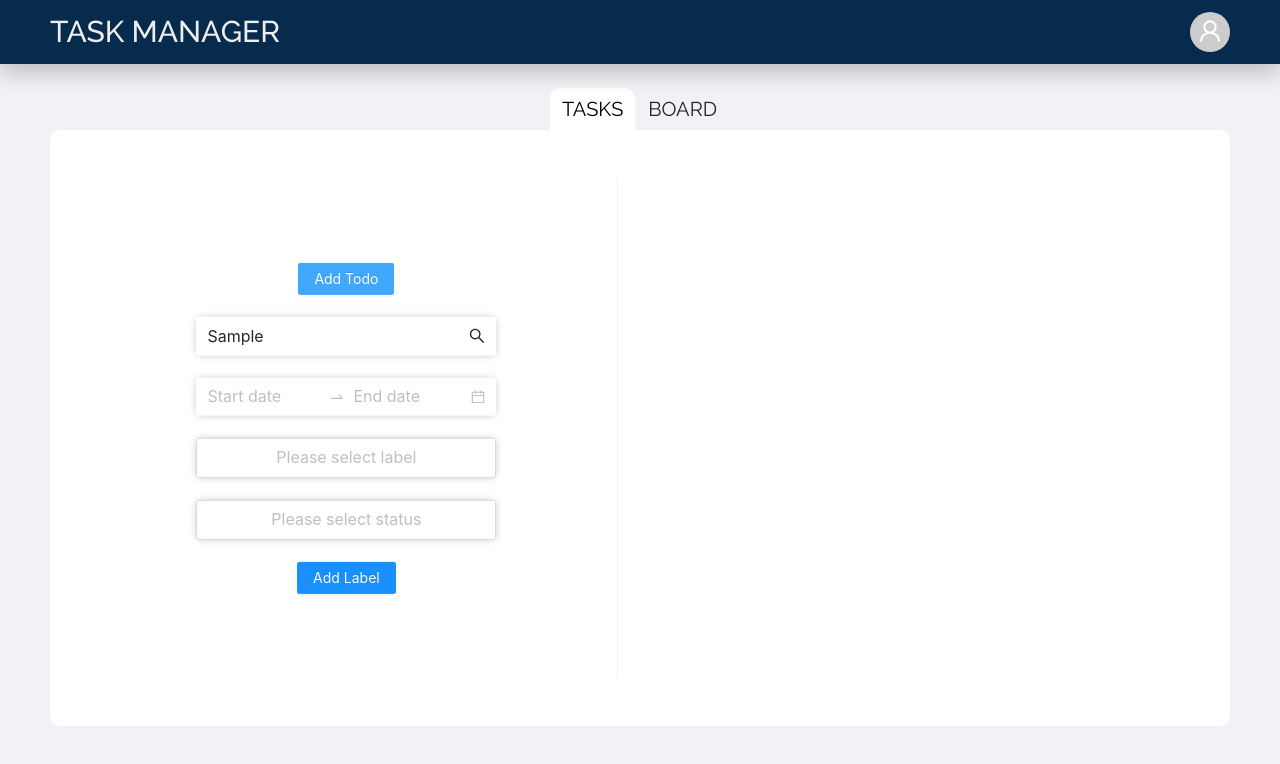
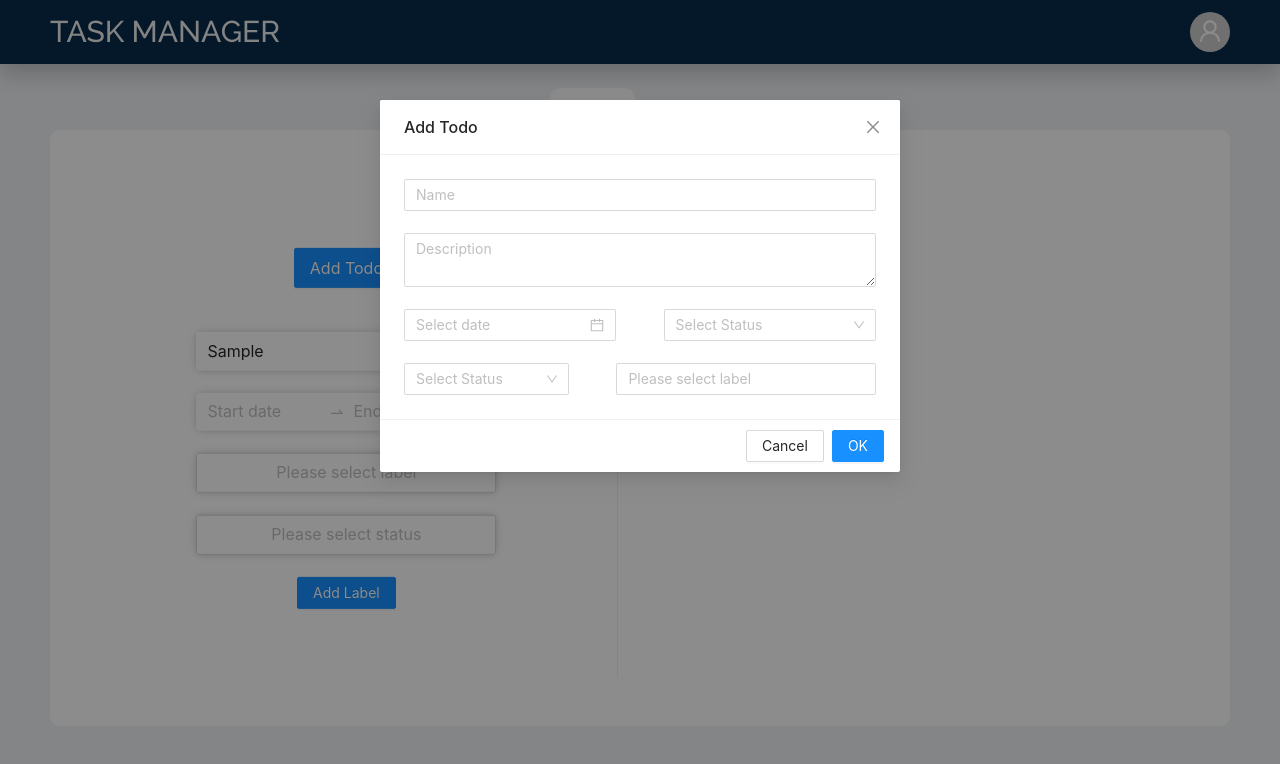
Before and after one commit to virajrg108/todo-app, a React (Create React App) app in the folder client/: page /home in a window 1280 px wide. Both pictures are taken after typing "Sample" into the empty fields and a click on the button "Add Todo". Shown: the top 764 px of the page. Built offline with nearby package versions, Linux system fonts and the light colour scheme.

Commit message:
add todo completed

```diff
--- /dev/null
+++ b/client/src/components/Home/addTodoModal.jsx
@@ -0,0 +1,80 @@
+import React from 'react';
+import { Modal, Button, Input, DatePicker, Select } from 'antd';
+const { Option } = Select;
+class AddTodoModal extends React.Component {
+  constructor(props) {
+    super(props);
+    this.state = { visible: false, name: '', desc: '', date: '', status: 'new', priority: '', labels:[] };
+  }
+  showModal = () => {
+    this.setState({ visible: true });
+  }
+  handleOk = e => {
+    this.props.handleAddTodo({name: this.state.name, desc:this.state.desc, status:this.state.status, priority:this.state.priority, label: this.state.labels, due: this.state.date});
+    this.setState({
+      visible: false, name: '', desc: '', status: 'new', priority: 'normal', date:''
+    });
+  };
+  handleCancel = e => {
+    this.setState({
+      visible: false, name: '', desc: '', status: 'new', priority: 'normal'
+    });
+  };
+  handleDate = (date, dateString) => {
+    this.setState({ date: dateString });
+
+  }
+  handleSelect = (value, type) => {
+    this.setState({ [type]: value });
+  }
+  handleChange = e => {
+    var name = e.target.name;
+    this.setState({ [name]: e.target.value });
+  }
+  render() {
+    return (
+      <div className="add-todo-wrapper">
+        <Button size="large" type="primary" onClick={this.showModal}>Add Todo</Button>
+        <Modal
+          title="Add Todo"
+          visible={this.state.visible}
+          onOk={this.handleOk}
+          onCancel={this.handleCancel}
+          handleAddTodo={this.props.handleAddTodo}>
+          <Input name="name" onChange={this.handleChange} value={this.state.name} placeholder="Name" /><br /><br />
+          <Input.TextArea name="desc" onChange={this.handleChange} value={this.state.desc} placeholder="Description" /><br /><br />
+          <div style={{ display: 'flex', justifyContent: 'space-between' }}>
+            <DatePicker name="date" style={{ width: '45%' }} onChange={this.handleDate} />
+            <Select style={{ width: '45%' }} onChange={(value) => this.handleSelect(value, 'status')} placeholder="Select Status">
+              <Option value="new">New</Option>
+              <Option value="inprogress">In Progress</Option>
+              <Option value="completed">Completed</Option>
+            </Select>
+          </div>
+          <br />
+          <div style={{ display: 'flex', justifyContent: 'space-between' }}>
+            <Select style={{ width: '35%' }} onChange={(value) => this.handleSelect(value, 'priority')}  placeholder="Select Status">
+              <Option value="high">High</Option>
+              <Option value="normal">Normal</Option>
+              <Option value="low">Low</Option>
+            </Select>
+            <Select
+              mode="multiple"
+              style={{ width: '55%' }}
+              placeholder="Please select label"
+              defaultValue={[]}
+              value={this.state.labels}
+              onChange={(value) => this.handleSelect(value, 'labels')}
+            >
+              {this.props.labels.map((l, key)=> {
+                return <Option key={l}>{l}</Option>
+              })}
+            </Select>
+          </div>
+        </Modal>
+      </div>
+    );
+  }
+}
+
+export default AddTodoModal;
--- a/client/src/components/Home/home.jsx
+++ b/client/src/components/Home/home.jsx
@@ -14,14 +14,21 @@ const { TabPane } = Tabs;
 class Home extends Component {
 	constructor(props) {
 		super(props);
-		this.state= {
-			labels : ['work', 'personal', 'casual'],
-			status : ['new', 'inprogress', 'completed']
+		this.state = {
+			labels: ['work', 'personal', 'casual'],
+			status: ['new', 'inprogress', 'completed'],
+			todos: todos
 		}
-		this.handleChange = this.handleChange.bind(this);
+		// this.handleChange = this.handleChange.bind(this);
 	}
-	handleChange = (event) => {
-		history.push('/snippets');
+	// handleChange = (event) => {
+	// 	history.push('/snippets');
+	// }
+	handleAddTodo = (todo) => {
+		this.setState({ todos: [...this.state.todos, todo] });
+		setTimeout(()=> {
+			console.log(this.state.todos);
+		}, 1000);
 	}
 	render() {
 		return (
@@ -40,7 +47,11 @@ class Home extends Component {
 							<Tab>BOARD</Tab>
 						</TabList>
 						<TabPanel>
-							<Tasks labels={this.state.labels} status={this.state.status} todos={todos}/>
+							<Tasks
+								labels={this.state.labels}
+								status={this.state.status}
+								todos={this.state.todos}
+								handleAddTodo={this.handleAddTodo} />
 						</TabPanel>
 						<TabPanel>
 							<h2>Any content 2</h2>
--- a/client/src/components/Home/tasks.jsx
+++ b/client/src/components/Home/tasks.jsx
@@ -3,6 +3,7 @@ import { Row, Col, Divider, Input, DatePicker, Select, Button, Tag } from 'antd'
 import moment from 'moment';
 import { Scrollbars } from 'react-custom-scrollbars';
 import { SearchOutlined } from '@ant-design/icons';
+import AddTodoModal from './addTodoModal';
 import './tasks.scss';
 
 const { RangePicker } = DatePicker;
@@ -18,8 +19,11 @@ class Tasks extends React.Component {
 			searchTxt: '',
 			selectedLabels: [],
 			selectedStatus: [],
-			todos: this.props.todos
+			todos: this.props.todos,
 		};
+	}
+	handleAddTodo = (todo) => {
+		this.props.handleAddTodo(todo);
 	}
 	searchFilter = (name) => {
 		if (this.state.searchTxt == '') return true;
@@ -75,6 +79,11 @@ class Tasks extends React.Component {
 			this.handleFilter();
 		}, 100);
 	}
+	componentWillReceiveProps(nextProps) {
+		if(this.props!=nextProps) {
+			this.setState({ todos: nextProps.todos});
+		}
+	}
 	render() {
 		const Label = this.props.labels.map(function (l) {
 			return <Option key={l}>{l}</Option>
@@ -86,7 +95,7 @@ class Tasks extends React.Component {
 			<Row className="tasks" >
 				<Col span={11} className="filters-wrapper">
 					<div className="filters">
-						<Button type="primary">Add Todo</Button>
+						<AddTodoModal visible={this.state.AddTodoModalVisible} handleAddTodo={this.handleAddTodo} labels={this.props.labels}/>
 						<br /><br />
 						<Input size="large" suffix={<SearchOutlined />} name="searchTxt" value={this.state.searchTxt} onChange={(e) => this.searchChange(e)} className="search-input" placeholder="Search Todo" />
 						<br /><br />
@@ -144,7 +153,7 @@ class Tasks extends React.Component {
 										})}
 									</div>
 								</div>
-								<div style={{ textAlign: 'left' }}>{todo.due}</div>
+								<div style={{ textAlign: 'left' }}>Due: {todo.due}</div>
 							</div>
 						})}
 					</Scrollbars>
```
